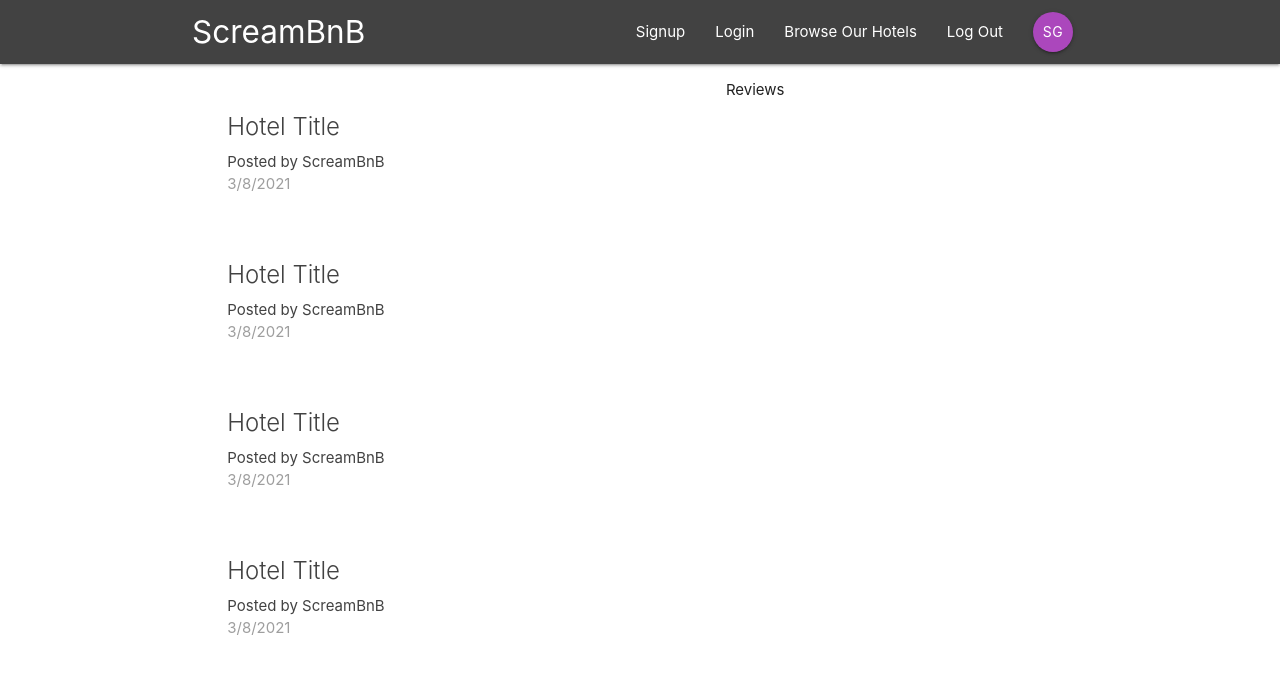
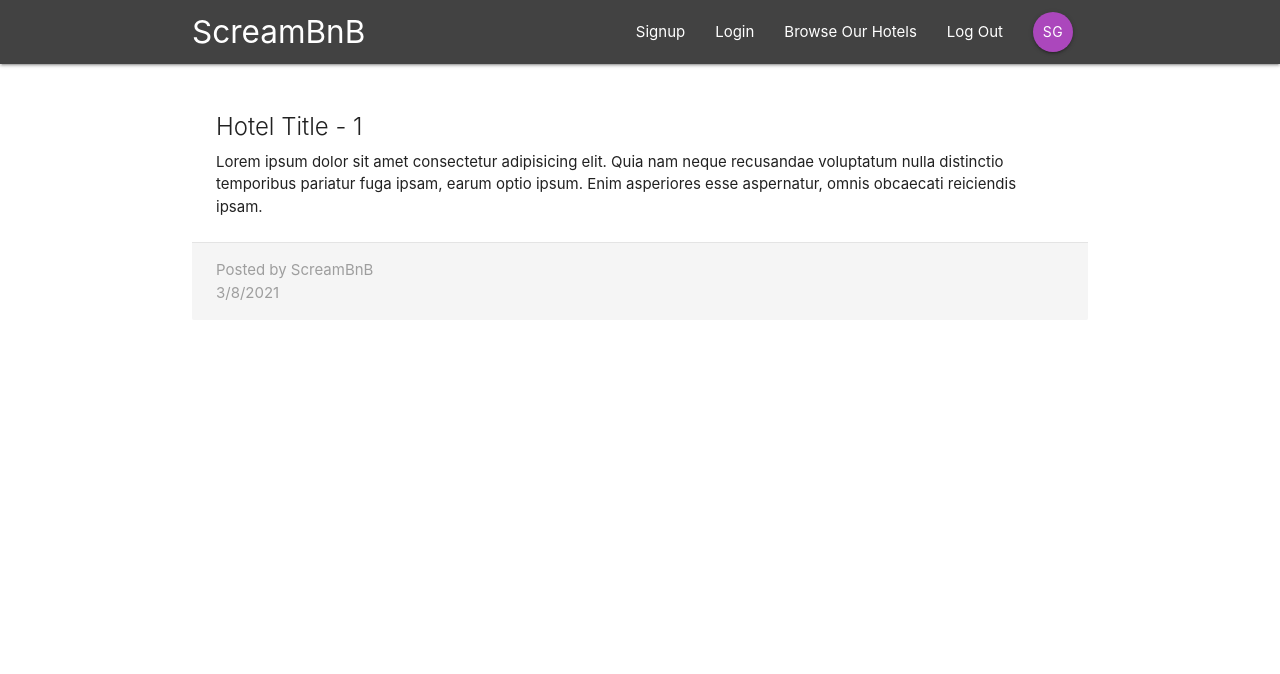
Before and after one commit to SarahGilbert064/ScreamBnB, a React (Create React App) app: page /hotel/1 in a window 1280 px wide. Shown: the top 674 px of the page. Built offline with nearby package versions, Linux system fonts and the light colour scheme.

Commit message:
create hotelDetails with id for each one added

```diff
--- a/src/App.js
+++ b/src/App.js
@@ -2,6 +2,7 @@ import React, { Component } from 'react';
 import { BrowserRouter, Switch, Route } from 'react-router-dom';
 import Navbar from './components/layout/Navbar';
 import Dashboard from './components/dashboard/Dashboard';
+import HotelDetails from './components/hotel/HotelDetails';
 
 function App() {
   return (
@@ -9,7 +10,8 @@ function App() {
       <div className="App">
         <Navbar />
         <Switch>
-          <Route path="/" component={Dashboard}/>
+          <Route exact path="/" component={Dashboard}/>
+          <Route path="/hotel/:id" component={HotelDetails}/>
         </Switch>
       </div>
     </BrowserRouter>
--- a/src/components/Hotel/HotelDetails.js
+++ b/src/components/Hotel/HotelDetails.js
@@ -0,0 +1,21 @@
+import React from 'react'
+
+const HotelDetails = (props) => {
+  const id = props.match.params.id;
+  return (
+    <div className="container section hotel-details">
+      <div className="card z-depth-0">
+        <div className="card-content">
+          <span className="card-title">Hotel Title - { id }</span>
+          <p>Lorem ipsum dolor sit amet consectetur adipisicing elit. Quia nam neque recusandae voluptatum nulla distinctio temporibus pariatur fuga ipsam, earum optio ipsum. Enim asperiores esse aspernatur, omnis obcaecati reiciendis ipsam.</p>
+        </div>
+        <div className="card-action grey lighten-4 grey-text">
+          <div>Posted by ScreamBnB</div>
+          <div>3/8/2021</div>
+        </div>
+      </div>
+    </div>
+  )
+}
+
+export default HotelDetails
--- a/src/components/Hotel/HotelSummary.js
+++ b/src/components/Hotel/HotelSummary.js
@@ -9,8 +9,6 @@ const HotelSummary = () => {
         <p className="grey-text">3/8/2021</p>
       </div>
     </div>
-
-
   )
 }
 
```
